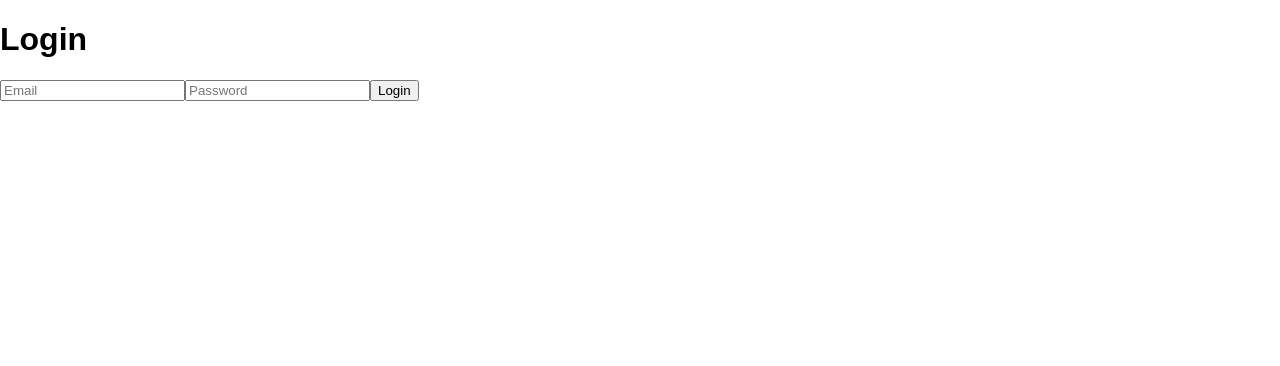
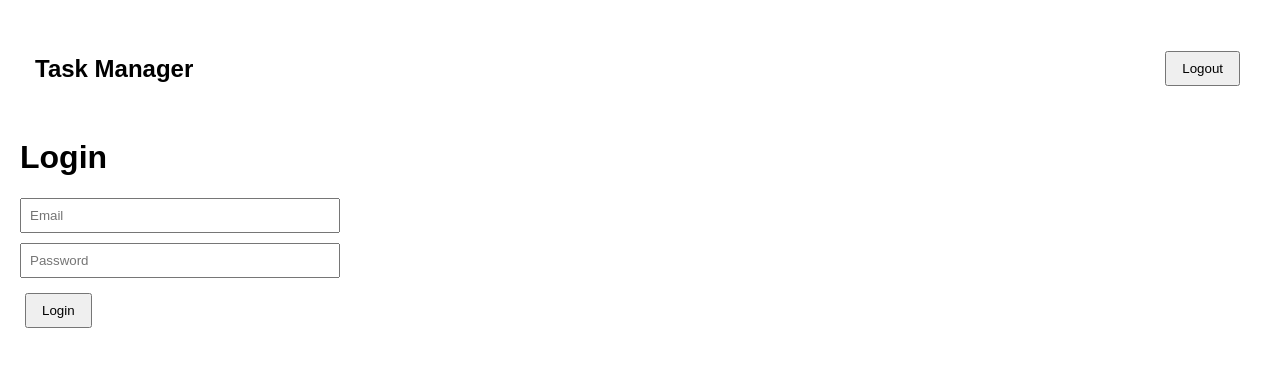
Before and after one commit to mohamed-alnagar/task-manager, a React app in the folder frontend/: page /login in a window 1280 px wide. Shown: the top 366 px of the page. Built offline with nearby package versions, Linux system fonts and the light colour scheme; sample sign-in values are in the browser's storage; the HTML template or start-up script is replaced by a standard one.

Commit message:
improve task manager UI and add logout

```diff
--- a/frontend/src/App.jsx
+++ b/frontend/src/App.jsx
@@ -1,7 +1,20 @@
 import AppRoutes from "./routes/AppRoutes";
+import Navbar from "./components/Navbar";
+
 
 function App() {
-  return <AppRoutes />;
+
+    return (
+
+        <>
+            <Navbar />
+
+            <AppRoutes />
+        </>
+
+    );
+
 }
 
+
 export default App;
--- a/frontend/src/components/Navbar.jsx
+++ b/frontend/src/components/Navbar.jsx
@@ -0,0 +1,48 @@
+import { useNavigate } from "react-router-dom";
+import { useAuth } from "../hooks/useAuth";
+
+
+function Navbar(){
+
+    const navigate = useNavigate();
+
+    const { user, logout } = useAuth();
+
+
+    if(!user){
+
+        return null;
+
+    }
+
+
+    const handleLogout = () => {
+
+        logout();
+
+        navigate("/login");
+
+    };
+
+
+    return (
+
+        <nav>
+
+            <h2>
+                Task Manager
+            </h2>
+
+
+            <button onClick={handleLogout}>
+                Logout
+            </button>
+
+        </nav>
+
+    );
+
+}
+
+
+export default Navbar;
--- a/frontend/src/components/TaskCard.jsx
+++ b/frontend/src/components/TaskCard.jsx
@@ -4,23 +4,45 @@ import { useNavigate } from "react-router-dom";
 function TaskCard({task, onDelete}){
 const navigate = useNavigate();
 
-    const handleEdit = () => {
-        navigate(`/tasks/edit/${task._id}`);
-    };
 const handleDelete = async()=>{
+
+    const confirmDelete = window.confirm(
+        "Are you sure you want to delete this task?"
+    );
+
+
+    if(!confirmDelete){
+
+        return;
+
+    }
+
+
+    try{
 
         await deleteTask(task._id);
 
         onDelete(task._id);
+
+
+    }catch(error){
+
+        console.log(error);
+
+    }
 
 };
 
 
 return (
 
-        <div>
+    <div className="task-card">
 
-            <h3>{task.title}</h3>
+
+        <h3>
+            {task.title}
+        </h3>
+
 
         <p>
             {task.description}
@@ -38,13 +60,17 @@ const navigate = useNavigate();
 
 
         <p>
-                Due Date: {task.dueDate}
+            Due Date: {task.dueDate?.slice(0,10)}
         </p>
+
+
+
         <button
-                onClick={handleEdit}
+            onClick={() => navigate(`/tasks/edit/${task._id}`)}
         >
             Edit
         </button>
+
 
 
         <button onClick={handleDelete}>
--- a/frontend/src/index.css
+++ b/frontend/src/index.css
@@ -1,6 +1,60 @@
 body {
-  margin: 0;
-  background: white;
-  color: black;
-  font-family: Arial, sans-serif;
+    font-family: Arial, sans-serif;
+    margin: 0;
+    padding: 20px;
 }
+
+
+nav {
+    display: flex;
+    justify-content: space-between;
+    align-items: center;
+    padding: 15px;
+    margin-bottom: 20px;
+}
+
+
+button {
+    padding: 8px 15px;
+    cursor: pointer;
+    margin: 5px;
+}
+
+
+
+.task-card {
+
+    border: 1px solid #ddd;
+    padding: 15px;
+    margin: 15px 0;
+    border-radius: 8px;
+
+}
+
+
+.task-card h3 {
+
+    margin-top: 0;
+
+}
+
+
+
+input,
+textarea,
+select {
+
+    display: block;
+    width: 300px;
+    padding: 8px;
+    margin: 10px 0;
+
+}
+
+
+
+textarea {
+
+    height: 100px;
+
+}
--- a/frontend/src/main.jsx
+++ b/frontend/src/main.jsx
@@ -1,13 +1,25 @@
 import { StrictMode } from 'react'
 import { createRoot } from 'react-dom/client'
+import { BrowserRouter } from "react-router-dom";
 import './index.css'
 import App from './App.jsx'
 import { AuthProvider } from './context/AuthContext.jsx'
 
+
 createRoot(document.getElementById('root')).render(
+
   <StrictMode>
-    <AuthProvider>
-      <App />
-    </AuthProvider>
-  </StrictMode>,
+
+    <BrowserRouter>
+
+      <AuthProvider>
+
+        <App />
+
+      </AuthProvider>
+
+    </BrowserRouter>
+
+  </StrictMode>
+
 )
--- a/frontend/src/routes/AppRoutes.jsx
+++ b/frontend/src/routes/AppRoutes.jsx
@@ -3,7 +3,6 @@ import { Routes, Route } from "react-router-dom";
 import Login from "../pages/Login";
 import Register from "../pages/Register";
 import Dashboard from "../pages/Dashboard";
-import { BrowserRouter } from "react-router-dom";
 import TaskForm from "../pages/TaskForm";
 import ProtectedRoute from "../components/ProtectedRoute";
 
@@ -11,7 +10,6 @@ import ProtectedRoute from "../components/ProtectedRoute";
 function AppRoutes(){
 
     return (
-        <BrowserRouter>
         <Routes>
 
             <Route
@@ -62,7 +60,6 @@ function AppRoutes(){
 
         </Routes>
 
-        </BrowserRouter>
 
 
 
```
Also changed, not shown: frontend/src/pages/Dashboard.jsx (indentation only). Lines whose indentation alone changed are shown as unchanged.
